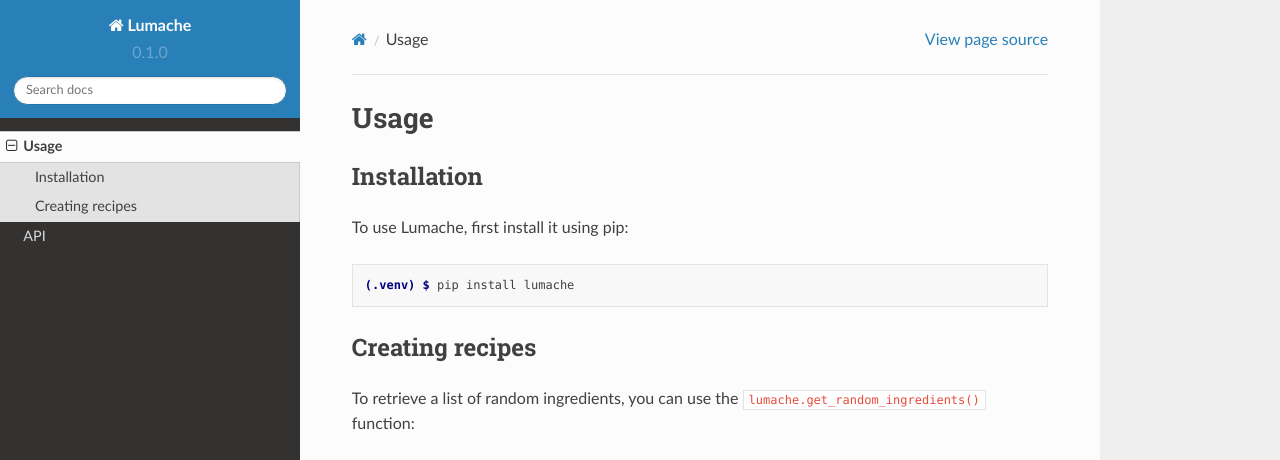
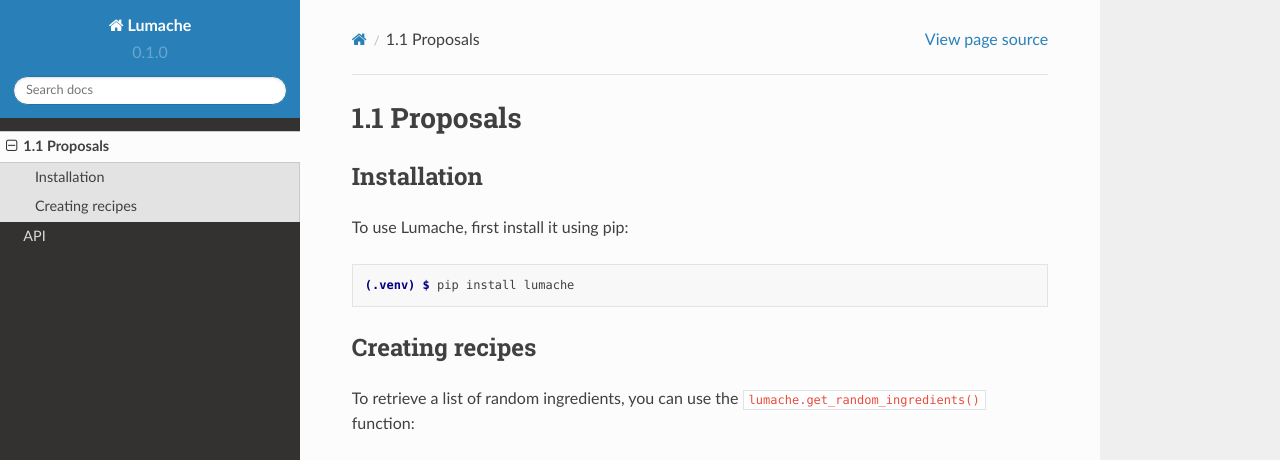
Before and after one commit to cronopioelectronico/testreadthedocs, a Sphinx documentation site: the page built from docs/source/usage.rst, in a window 1280 px wide and 1095 px high. Shown: the top 460 px of the window. Built offline with Sphinx 7.4.7 and the Read the Docs theme 2.0.0, drawn with Linux system fonts in a browser that asks for light colours; grey boxes are pictures that could not be loaded.

Commit message:
Update usage.rst

```diff
--- a/docs/source/usage.rst
+++ b/docs/source/usage.rst
@@ -1,4 +1,4 @@
-Usage
+1.1 Proposals
 =====
 
 .. _installation:
```
